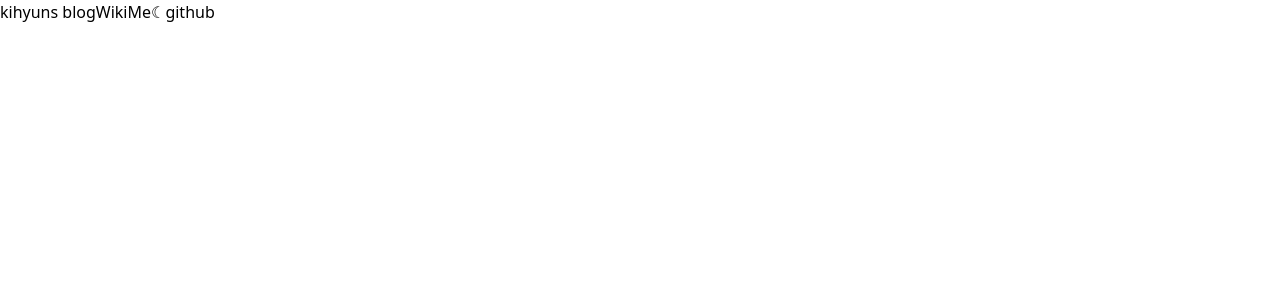
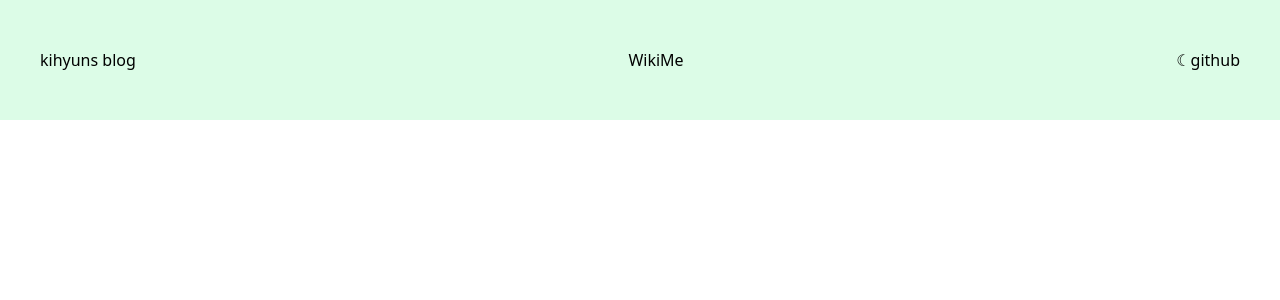
Before and after one commit to Kihyun92/kihyun92.io, a Next.js app: page / in a window 1280 px wide. Shown: the top 300 px of the page. Built offline with nearby package versions, Linux system fonts and the light colour scheme.

Commit message:
🚧 [WIP] 네비게이션 영역 개발

```diff
--- a/components/navigator.tsx
+++ b/components/navigator.tsx
@@ -1,13 +1,21 @@
+import Link from 'next/link';
+
 export const Navigator: React.FC = () => {
   return (
-    <nav>
-      <ol className="flex flex-row">
-        <li>kihyuns blog</li>
-        <li>Wiki</li>
-        <li>Me</li>
-        <li>☾</li>
-        <li>github</li>
-      </ol>
-    </nav>
+    <div className="px-10 py-12 bg-green-100">
+      <nav className="flex items-center justify-between mx-auto">
+        <div>
+          <Link href="/">kihyuns blog</Link>
+        </div>
+        <ol className="flex flex-row">
+          <li><Link href="/wiki">Wiki</Link></li>
+          <li><Link href="/me">Me</Link></li>
+        </ol>
+        <div>
+          <button>☾</button>
+          <button>github</button>
+        </div>
+      </nav>
+    </div>
   );
 };
--- a/pages/_app.tsx
+++ b/pages/_app.tsx
@@ -1,6 +1,12 @@
 import '../styles/globals.css';
 import type { AppProps } from 'next/app';
+import { Navigator } from 'components/navigator';
 
 export default function App({ Component, pageProps }: AppProps) {
-  return <Component {...pageProps} />;
+  return (
+    <>
+      <Navigator />
+      <Component {...pageProps} />
+    </>
+  );
 }
--- a/pages/index.tsx
+++ b/pages/index.tsx
@@ -1,7 +1,5 @@
-import { Navigator } from 'components/navigator';
 import { NextPage } from 'next';
 import Head from 'next/head';
-import Image from 'next/image'
 
 const Home: NextPage = () => {
   return (
@@ -12,9 +10,6 @@ const Home: NextPage = () => {
         <meta name="viewport" content="width=device-width, initial-scale=1" />
         <link rel="icon" href="/favicon.ico" />
       </Head>
-      <div>
-        <Navigator />
-      </div>
     </>
   );
 };
```
